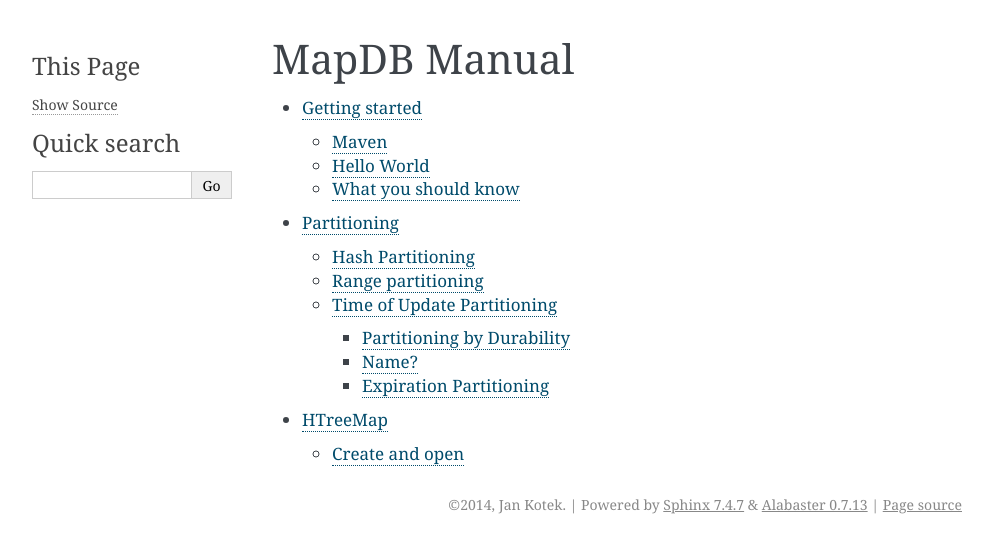
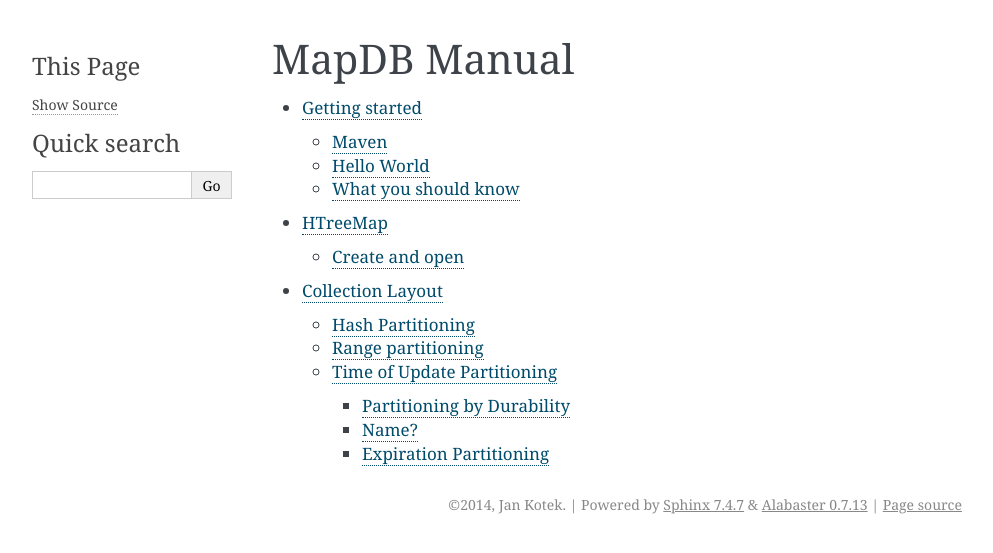
Before and after one commit to jankotek/mapdb, a Sphinx documentation site: the page built from mapdb-site/doc/index.rst, in a window 1280 px wide. Shown: the top 553 px of the page, without its empty margins (148-1141 px from the left). Built offline with Sphinx 7.4.7, drawn with Linux system fonts in a browser that asks for light colours.

Commit message:
Doc: part renamed to layout

```diff
--- a/mapdb-site/doc/index.rst
+++ b/mapdb-site/doc/index.rst
@@ -3,5 +3,5 @@
 
 .. toctree::
     start
-    partition
     htreemap
+    layout
--- a/mapdb-site/doc/partition.rst
+++ b/mapdb-site/doc/layout.rst
@@ -1,5 +1,5 @@
-Partitioning
-==============
+Collection Layout
+==========================
 
 Partitioning in databases is usually way to distribute data between multiple stores, tables etc...
 MapDB has great flexibility and its partitioning is more complicated.
```
